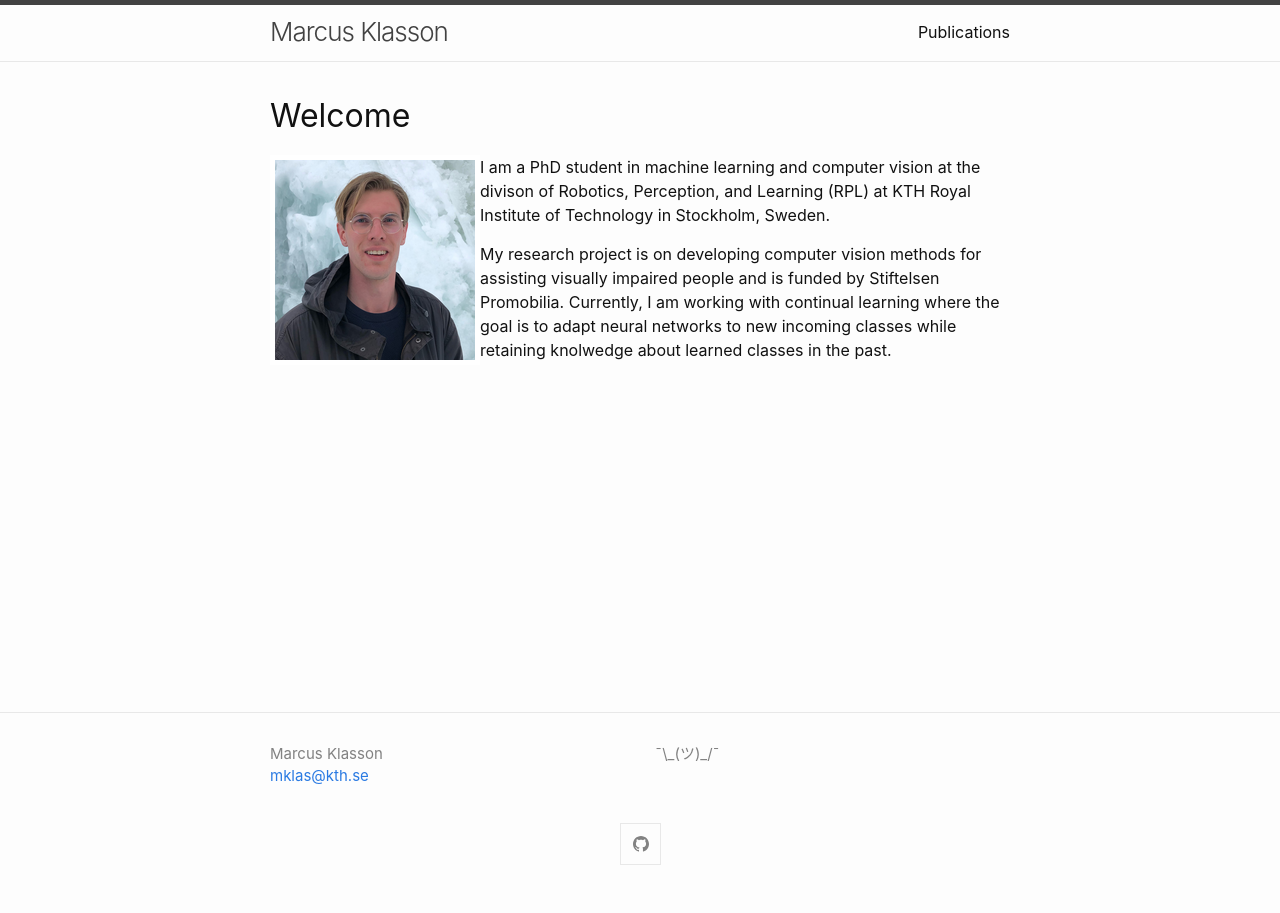
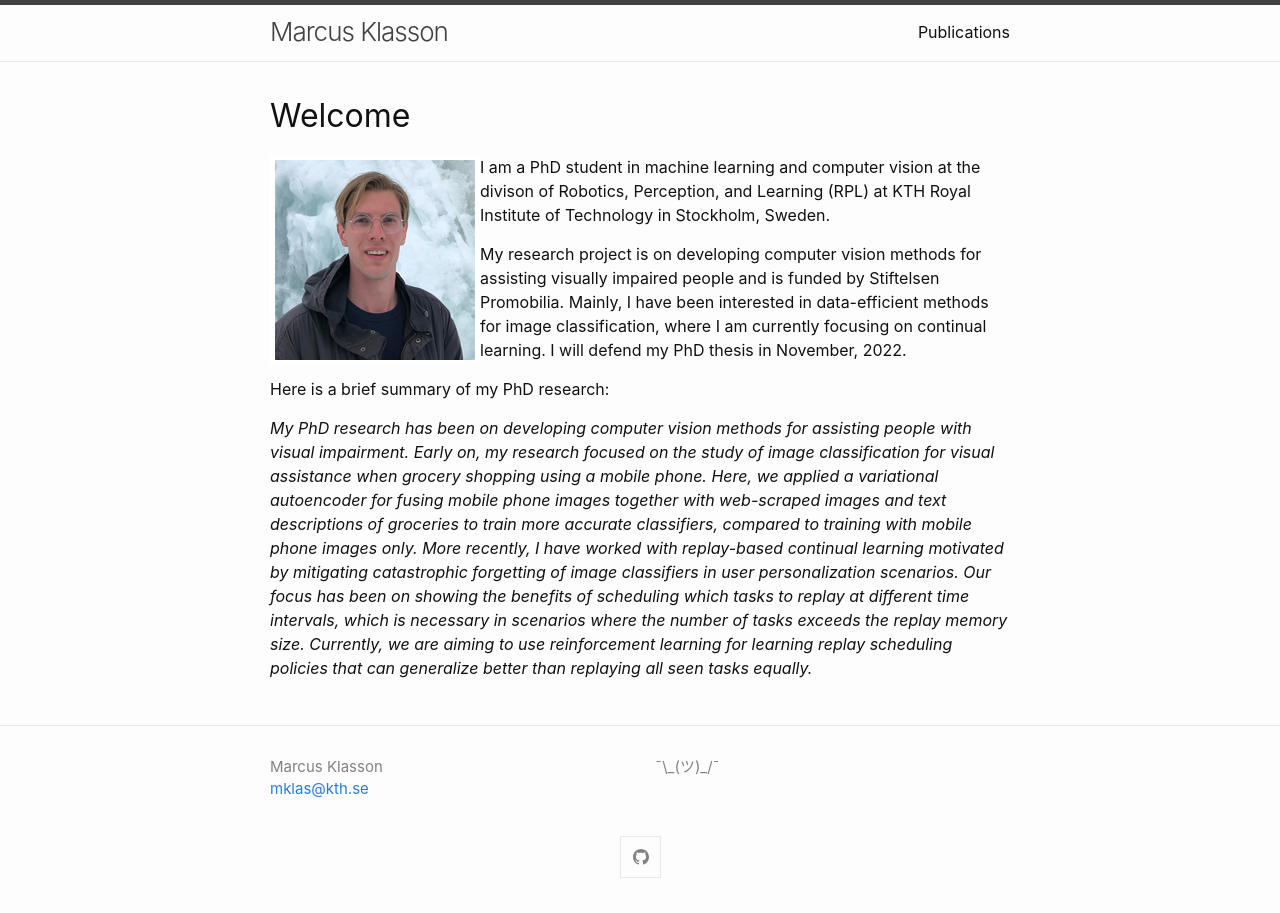
Before and after one commit to marcusklasson/marcusklasson.github.io, a Jekyll site: the page built from index.md, in a window 1280 px wide. Built offline with Jekyll 4.4.1, drawn with Linux system fonts in a browser that asks for light colours.

Commit message:
updated text on home page

```diff
--- a/index.md
+++ b/index.md
@@ -14,4 +14,15 @@ title: Welcome
 I am a PhD student in machine learning and computer vision at the divison of Robotics, Perception, and Learning (RPL) at KTH Royal Institute of Technology in Stockholm, Sweden.
 
 My research project is on developing computer vision methods for assisting visually impaired people and is funded by Stiftelsen Promobilia.
-Currently, I am working with continual learning where the goal is to adapt neural networks to new incoming classes while retaining knolwedge about learned classes in the past.
+Mainly, I have been interested in data-efficient methods for image classification, where I am currently focusing on continual learning.
+I will defend my PhD thesis in November, 2022.
+
+
+Here is a brief summary of my PhD research:
+
+*My PhD research has been on developing computer vision methods for assisting people with visual impairment.
+Early on, my research focused on the study of image classification for visual assistance when grocery shopping using a mobile phone.
+Here, we applied a variational autoencoder for fusing mobile phone images together with web-scraped images and text descriptions of groceries to train more accurate classifiers, compared to training with mobile phone images only.
+More recently, I have worked with replay-based continual learning motivated by mitigating catastrophic forgetting of image classifiers in user personalization scenarios.
+Our focus has been on showing the benefits of scheduling which tasks to replay at different time intervals, which is necessary in scenarios where the number of tasks exceeds the replay memory size.
+Currently, we are aiming to use reinforcement learning for learning replay scheduling policies that can generalize better than replaying all seen tasks equally.*
```
